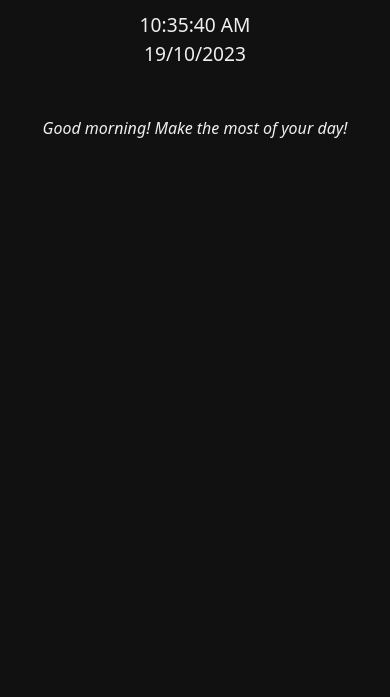
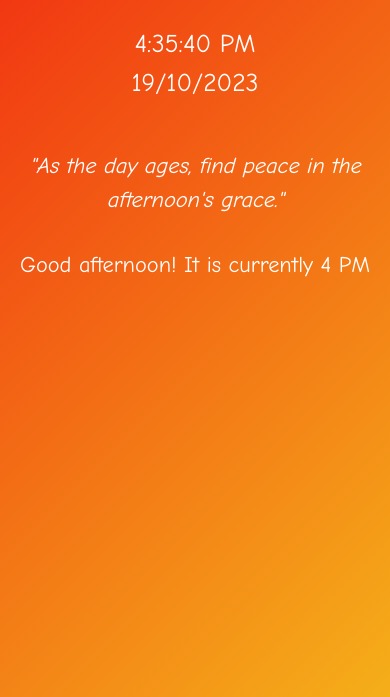
Before and after one commit to JohnPatrickAncajas/Timestamp, a plain HTML site: page index.html in a window 390 px wide. Shown: the part 147-844 px from the top of the page. Drawn offline with nearby package versions, Linux system fonts and the light colour scheme.

Commit message:
Version 2
Added themes.
Added quotes every hour.
Improved the quotes.
Improved the font.
Improved the responsiveness.
Started on the greetings part.

```diff
--- a/index.html
+++ b/index.html
@@ -10,9 +10,10 @@
 </head>
 <body>
     <main>
-        <h1 class="dispplay-1">Timestamp</h1>
+        <h1 id="title"></h1>
         <div id="time"></div>
         <div id="quote"></div>
+        <div id="greeting"></div>
     </main>
 </body>
 </html>
--- a/script.js
+++ b/script.js
@@ -1,54 +1,71 @@
-function updateClock() {
+function updateTimestamp() {
+
+    // This part manages the title
+
+    const title = "Timestamp";
+    const titleElement = document.querySelector("#title");
+    titleElement.innerHTML = title;
+
+    // This updates the time and date
+
     const NOW = new Date();
-    const SECONDS = NOW.getSeconds();
-    const MINUTES = NOW.getMinutes();
-    const HOURS = NOW.getHours();
-    const DAY = NOW.getDate();
+    const SECONDS = NOW.getSeconds().toString().padStart(2, '0');
+    const MINUTES = NOW.getMinutes().toString().padStart(2, '0');
+    // const HOURS = NOW.getHours();
+    const HOURS = 16;
+    const DATE = NOW.getDate();
+    const DAY = NOW.getDay();
     const MONTH = NOW.getMonth() + 1;
     const YEAR = NOW.getFullYear();
 
-    let secondsElement = 0;
-    let minutesElement = 0;
-    let hoursValue = HOURS;
-    let dayPeriod = "AM";
+    const hoursValue = (HOURS % 12) || 12;
+    const dayPeriod = HOURS < 12 ? "AM" : "PM";
 
-    if (HOURS >= 12) {
-        dayPeriod = "PM";
+    const timeElement = document.getElementById("time");
+    timeElement.innerHTML = `${hoursValue}:${MINUTES}:${SECONDS} ${dayPeriod}<br>${DATE}/${MONTH}/${YEAR}`;
 
-        if (HOURS > 12) {
-            hoursValue = HOURS - 12;
-            dayPeriod = "PM";
-        }
+    // This part controls the quotes every hour
+
+    const quotesMap = new Map([
+        [0, "In the embrace of midnight, dreams come alive."],
+        [1, "Under the canopy of night, stars whisper their secrets."],
+        [2, "In the depth of night, find serenity in the quiet."],
+        [3, "The night holds mysteries, waiting to be uncovered."],
+        [4, "As the world sleeps, the night sky paints its canvas."],
+        [5, "Night's silence welcomes the first light of dawn."],
+        [6, "With the dawn's arrival, new opportunities arise."],
+        [7, "Morning sun heralds a brand new day with endless promise."],
+        [8, "In the gentle morning light, find your inner strength."],
+        [9, "Morning is a canvas; paint it with your aspirations."],
+        [10, "In the heart of morning, discover your purpose and passion."],
+        [11, "Amid the morning hustle, nurture your inner calm."],
+        [12, "Noon sun shines, fueling the fire of possibilities."],
+        [13, "In the heart of the day, seize the moment and shine."],
+        [14, "Afternoon unveils the world's beauty in full spectrum."],
+        [15, "The sun may wane, but your spirit continues to blaze."],
+        [16, "As the day ages, find peace in the afternoon's grace."],
+        [17, "In the golden hour, treasure the beauty of the afternoon."],
+        [18, "Dusk descends, painting the world in warm hues."],
+        [19, "Evening's arrival marks the transition to tranquil night."],
+        [20, "In the quiet of the night, dreams come to life."],
+        [21, "Night's serenade invites you to explore the cosmos."],
+        [22, "Under the night's embrace, find your inner universe."],
+        [23, "In the stillness of night, introspection and wonder reside."]
+    ]);
+
+    const quote = quotesMap.get(HOURS) || "Invalid hour";
+    const quoteElement = document.querySelector("#quote");
+    quoteElement.innerHTML = `"${quote}"`;
+
+    // This part handles the quote every day
+
+    if (DATE === 1) {
+        quote = "It's a new month, embrace change!";
+    } else if (DATE === 31) {
+        quote = "The month is coming to an end, plan for the next.";
     }
 
-    if (SECONDS >= 10) {
-        secondsElement = "";
-    }
-
-    if (MINUTES >= 10) {
-        minutesElement = "";
-    }
-
-    const timeElement = document.getElementById("time");
-    timeElement.innerHTML = `${hoursValue}:${minutesElement}${MINUTES}:${secondsElement}${SECONDS} ${dayPeriod}<br>${DAY}/${MONTH}/${YEAR}`;
-
-    // Provide a quote based on time, day, and month
-
-    let quote = "The value of time is immeasurable.";
-
-    if (HOURS >= 6 && HOURS < 12) {
-        quote = "Good morning! Make the most of your day!";
-    } else if (HOURS >= 12 && HOURS < 18) {
-        quote = "Good afternoon! Time for a break.";
-    } else if (HOURS >= 18 && HOURS < 24) {
-        quote = "Good evening! Reflect on your day.";
-    }
-
-    if (DAY === 1) {
-        quote = "It's a new month, embrace change!";
-    } else if (DAY === 31) {
-        quote = "The month is coming to an end, plan for the next.";
-    }
+    // this part handles the quotes every month
 
     if (MONTH === 1) {
         quote = "Happy New Year! A fresh start awaits.";
@@ -56,10 +73,53 @@ function updateClock() {
         quote = "July is here, enjoy the summer!";
     }
 
-    const quoteElement = document.getElementById("quote");
-    quoteElement.innerHTML = `${quote}`;
+    // Controls the theme that depends on the period of day
+
+    const mainSheet = document.querySelector("main");
+    const quoteSheet = document.querySelector("#quote");
+    const greetingSheet = document.querySelector("#greeting");
+
+    function applyMorningTheme() {
+        mainSheet.style.color = "#333";
+        mainSheet.style.background = "linear-gradient(315deg, #F8FFAE, #43C6AC)";
+        quoteSheet.style.color = "#1f1f1f";
+        greetingSheet.style.color = "#1f1f1f";
+    }
+
+    function applyAfternoonTheme() {
+        mainSheet.style.color = "#fff";
+        mainSheet.style.background = "linear-gradient(315deg, #f5af19, #f12711)";
+        quoteSheet.style.color = "#fff";
+        greetingSheet.style.color = "#fff";
+    }
+
+    function applyEveningTheme() {
+        mainSheet.style.color = "#f0f0f0";
+        mainSheet.style.background = "linear-gradient(315deg, #2C5364, #203A43, #0F2027)";
+        quoteSheet.style.color = "#e2e2e2ea";
+        greetingSheet.style.color = "#e2e2e2ea";
+    }
+
+    let greetingPeriod = "evening";
+
+    if (HOURS >= 0 && HOURS < 6) {
+        applyEveningTheme();
+    } else if (HOURS >= 6 && HOURS < 12) {
+        applyMorningTheme();
+        greetingPeriod = "morning";
+    } else if (HOURS >= 12 && HOURS < 18) {
+        applyAfternoonTheme();
+        greetingPeriod = "afternoon";
+    } else if (HOURS >= 18 && HOURS < 24) {
+        applyEveningTheme();
+    }
+
+    // Handles the greeting
+
+    const greetingElement = document.getElementById("greeting");
+    greetingElement.innerHTML = `Good ${greetingPeriod}! It is currently ${hoursValue} ${dayPeriod}`;
 }
 
-setInterval(updateClock, 1000);
+setInterval(updateTimestamp, 1000);
 
-updateClock();
+updateTimestamp();
--- a/styles.css
+++ b/styles.css
@@ -2,49 +2,64 @@ html {
     text-align: center;
 }
 
-body {
-    font-family: 'Times New Roman', Times, serif;
-}
-
 main {
+    font-family: 'Comic Sans MS', cursive;
     height: 100vh;
     width: 100vw;
     padding-top: 10vh;
-    color: #f0f0f0;
-    background-color: rgba(0, 0, 0, 0.932);
+}
+
+#title {
+    font-size: 2.5rem;
 }
 
 #time {
     padding: 2rem;
-    font-size: 1.2rem;
+    font-size: 1.6rem;
     line-height: 1.5;
 }
 
-@media (min-width: 576px) and (max-width: 768px) {
-    #time {
-        font-size: 1.4rem;
-    }
+#quote, #greeting {
+    padding: 1rem;
+    font-size: 1.4rem;
 }
 
-@media (min-width: 769px) and (max-width: 992px) {
+#quote {
+    font-style: italic;
+}
+
+@media (min-width: 769px) {
+    #title {
+        font-size: 2.8rem;
+    }
     #time {
+        font-size: 1.8rem;
+    }
+    #quote, #greeting {
         font-size: 1.6rem;
     }
 }
 
-@media (min-width: 993px) and (max-width: 1200px) {
+@media (min-width: 993px) {
+    #title {
+        font-size: 3.1rem;
+    }
     #time {
+        font-size: 2rem;
+    }
+    #quote, #greeting {
         font-size: 1.8rem;
     }
 }
 
 @media (min-width: 1201px) {
+    #title {
+        font-size: 3.5rem;
+    }
     #time {
+        font-size: 2.2rem;
+    }
+    #quote, #greeting {
         font-size: 2rem;
     }
 }
-
-#quote {
-    padding: 1rem;
-    font-style: italic;
-}
```
